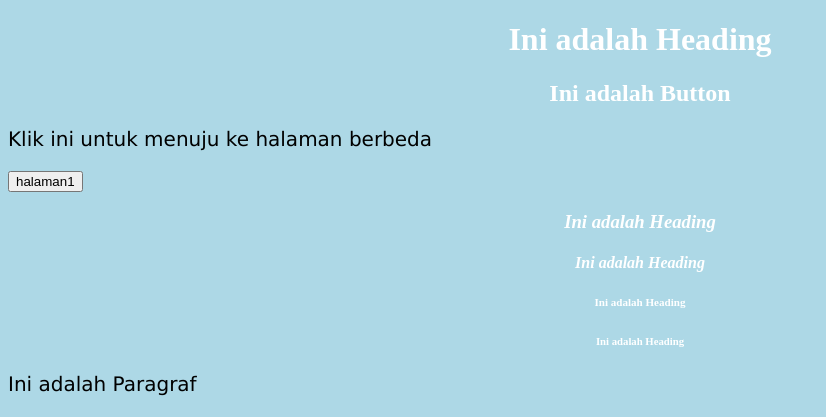
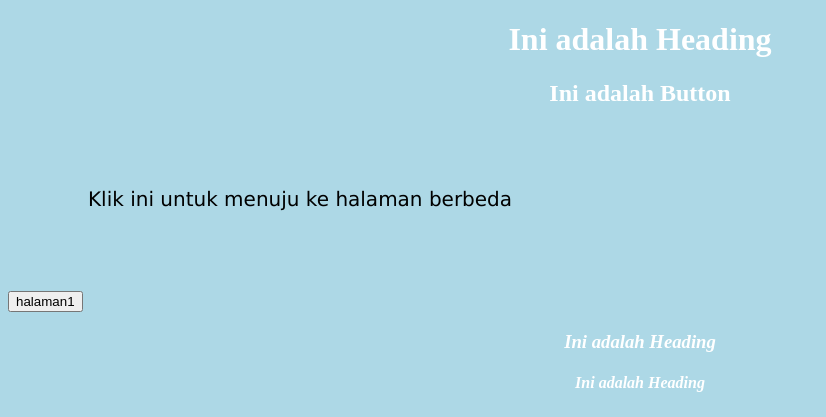
Before and after one commit to zikozik906/Latihan-HTML, a PHP site: page / in a window 1280 px wide. Shown: the top 417 px of the page, without its empty margins (0-826 px from the left). Run offline with PHP 8.4, Linux system fonts and the light colour scheme.

Commit message:
Add files via upload

```diff
--- a/style.css
+++ b/style.css
@@ -10,4 +10,7 @@ h1, h2, h3, h4, h5, h6 {
 p {
     font-family: Verdana;
     font-size: 20px;
+    border: 2px solid powerblue;
+    padding: 30px;
+    margin: 50px;
 }
```
